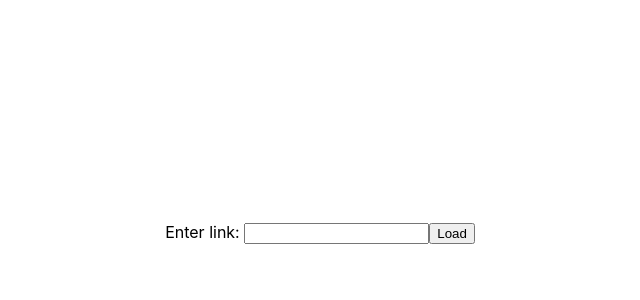
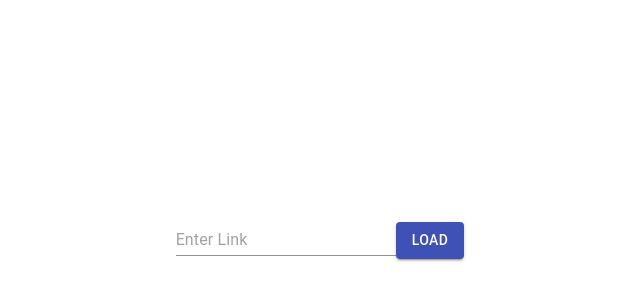
Before and after one commit to Michael-Xie/wewatch, a React (Create React App) app in the folder client/: page / in a window 1280 px wide. Shown: the part 138-438 px from the top of the page, without its empty margins (320-960 px from the left). Built offline with nearby package versions, Linux system fonts and the light colour scheme.

Commit message:
Add materialUI and update form to use materialUI elements

```diff
--- a/client/package.json
+++ b/client/package.json
@@ -3,6 +3,7 @@
   "version": "0.1.0",
   "private": true,
   "dependencies": {
+    "@material-ui/core": "^4.9.12",
     "@testing-library/jest-dom": "^4.2.4",
     "@testing-library/react": "^9.5.0",
     "@testing-library/user-event": "^7.2.1",
--- a/client/src/components/VideoPlayer.js
+++ b/client/src/components/VideoPlayer.js
@@ -1,6 +1,7 @@
 import React from 'react';
 // import YouTube from 'react-youtube';
 import ReactPlayer from 'react-player';
+import { Button, Input } from '@material-ui/core';
 
 const VideoPlayer = function(props) {
     const opts = {
@@ -21,12 +22,9 @@ const VideoPlayer = function(props) {
         <>
             <ReactPlayer url='https://www.youtube.com/watch?v=ysz5S6PUM-U' playing opts={opts} onReady={_onReady}/>
             <form>
-                <label for="video-link">Enter link: </label>
-                <input type="text" name="video-link" id="video-link" required/>
-                <button>Load</button>
+                <Input placeholder="Enter Link" inputProps={{ 'aria-label': 'Enter Link' }} required/>
+                <Button variant="contained" color="primary">Load</Button>
             </form>
-
-
         </>
 
     )
```
Also changed, not shown: 1 other file (tests, documents, lock files or other folders).
